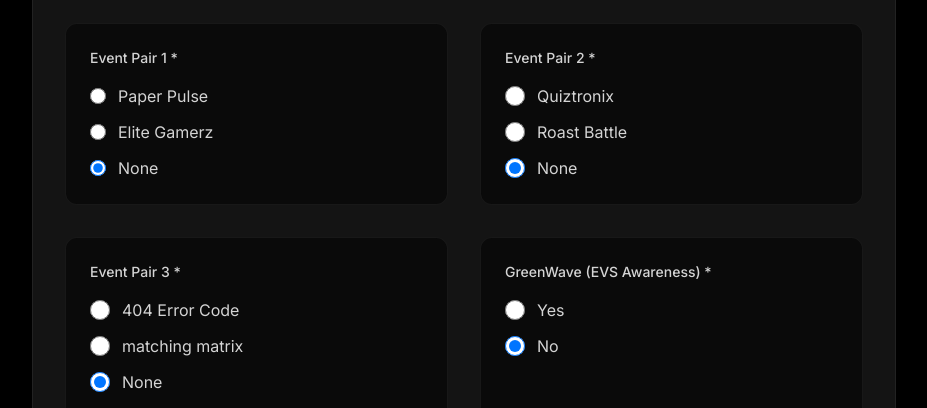
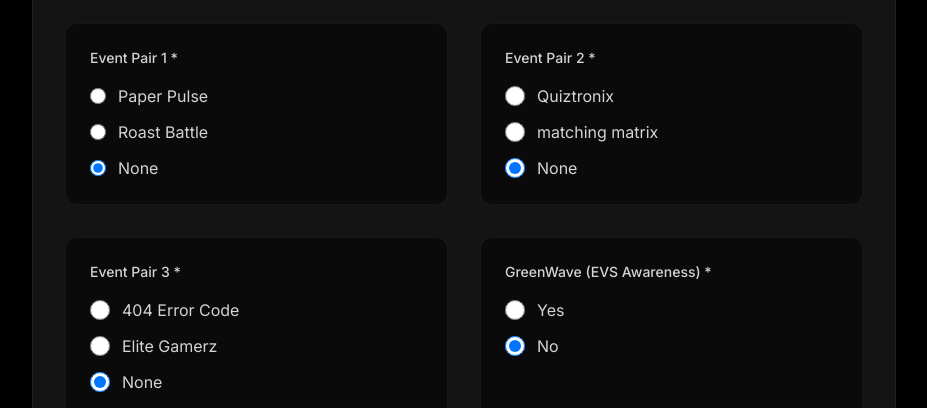
Before and after one commit to Kolass2004/zenthorix-symbo-2026, a Next.js app: page / in a window 1280 px wide. Shown: the part 1200-1608 px from the top of the page, without its empty margins (176-1103 px from the left). Built offline with nearby package versions, Linux system fonts and the light colour scheme.

Commit message:
Update event pairs in RegistrationForm component

```diff
--- a/src/components/RegistrationForm.tsx
+++ b/src/components/RegistrationForm.tsx
@@ -15,9 +15,9 @@ const formSchema = z.object({
   year: z.enum(["I-YEAR", "II-YEAR", "III-YEAR", "IV-year"], {
     message: "Please select your year",
   }),
-  eventPair1: z.enum(["Paper Pulse", "Elite Gamerz", "None"]),
-  eventPair2: z.enum(["Quiztronix", "Roast Battle", "None"]),
-  eventPair3: z.enum(["404 Error Code", "matching matrix", "None"]),
+  eventPair1: z.enum(["Paper Pulse", "Roast Battle", "None"]),
+  eventPair2: z.enum(["Quiztronix", "Matching Matrix", "None"]),
+  eventPair3: z.enum(["404 Error Code", "Elite Gamerz", "None"]),
   greenWave: z.enum(["Yes", "No"]),
 });
 
@@ -207,7 +207,7 @@ export default function RegistrationForm() {
             <div className="bg-black/50 p-4 md:p-6 rounded-xl border border-neutral-800/50">
               <label className="text-sm font-medium text-neutral-300 block mb-4">Event Pair 1 *</label>
               <div className="space-y-3">
-                {["Paper Pulse", "Elite Gamerz", "None"].map((opt) => (
+                {["Paper Pulse", "Roast Battle", "None"].map((opt) => (
                   <label key={opt} className="flex items-center space-x-3 cursor-pointer group">
                     <input type="radio" value={opt} {...register("eventPair1")} className="w-4 h-4 text-red-600 bg-neutral-900 border-neutral-700 focus:ring-red-600 focus:ring-2" />
                     <span className="text-neutral-300 group-hover:text-white transition-colors">{opt}</span>
@@ -219,7 +219,7 @@ export default function RegistrationForm() {
             <div className="bg-black/50 p-4 md:p-6 rounded-xl border border-neutral-800/50">
               <label className="text-sm font-medium text-neutral-300 block mb-3 md:mb-4">Event Pair 2 *</label>
               <div className="space-y-2 md:space-y-3">
-                {["Quiztronix", "Roast Battle", "None"].map((opt) => (
+                {["Quiztronix", "matching matrix", "None"].map((opt) => (
                   <label key={opt} className="flex items-center space-x-3 cursor-pointer group">
                     <input type="radio" value={opt} {...register("eventPair2")} className="w-4 h-4 md:w-5 md:h-5 text-red-600 bg-neutral-900 border-neutral-700 focus:ring-red-600 focus:ring-2" />
                     <span className="text-neutral-300 md:text-base text-sm group-hover:text-white transition-colors">{opt}</span>
@@ -231,7 +231,7 @@ export default function RegistrationForm() {
             <div className="bg-black/50 p-4 md:p-6 rounded-xl border border-neutral-800/50">
               <label className="text-sm font-medium text-neutral-300 block mb-3 md:mb-4">Event Pair 3 *</label>
               <div className="space-y-2 md:space-y-3">
-                {["404 Error Code", "matching matrix", "None"].map((opt) => (
+                {["404 Error Code", "Elite Gamerz", "None"].map((opt) => (
                   <label key={opt} className="flex items-center space-x-3 cursor-pointer group">
                     <input type="radio" value={opt} {...register("eventPair3")} className="w-4 h-4 md:w-5 md:h-5 text-red-600 bg-neutral-900 border-neutral-700 focus:ring-red-600 focus:ring-2" />
                     <span className="text-neutral-300 md:text-base text-sm group-hover:text-white transition-colors">{opt}</span>
```
